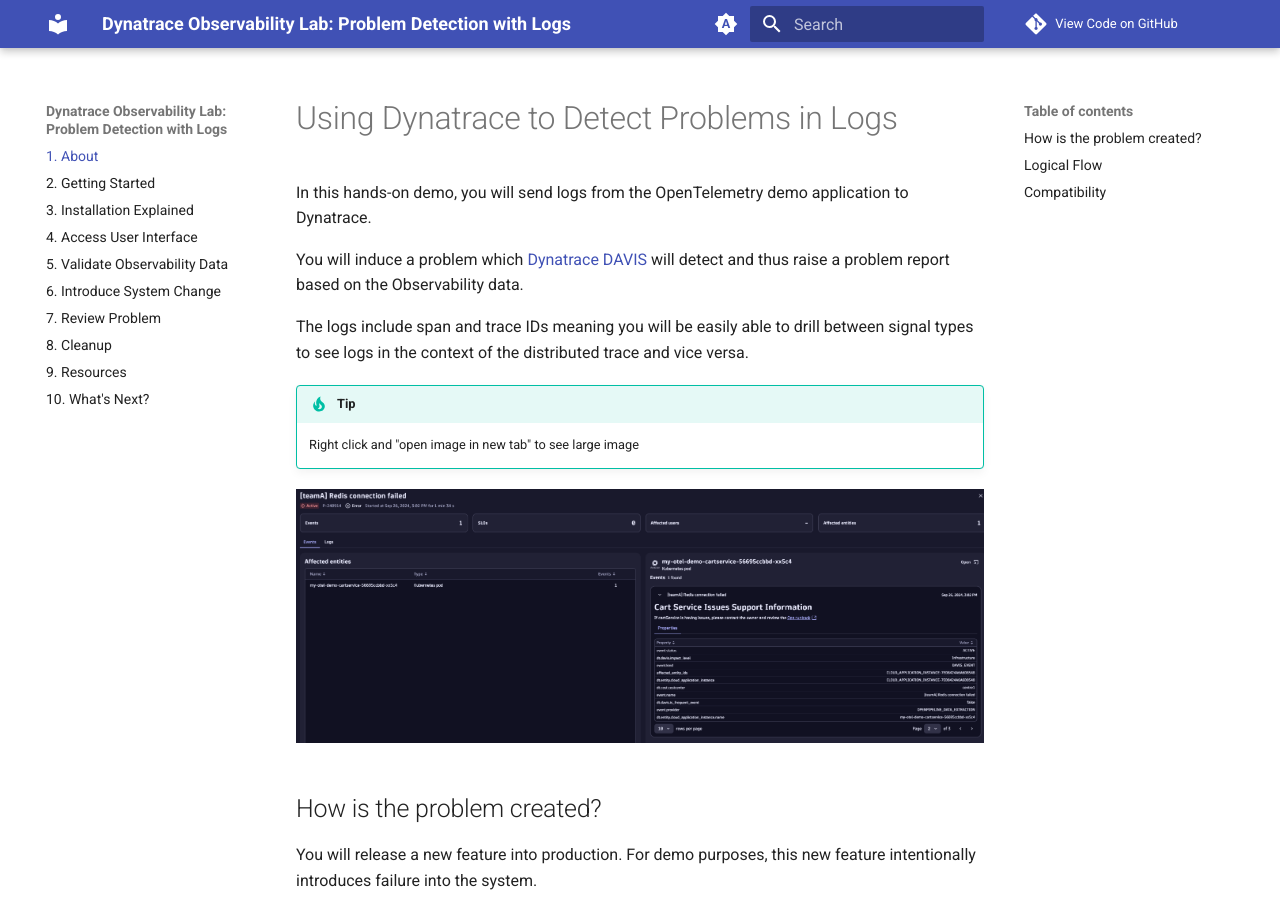
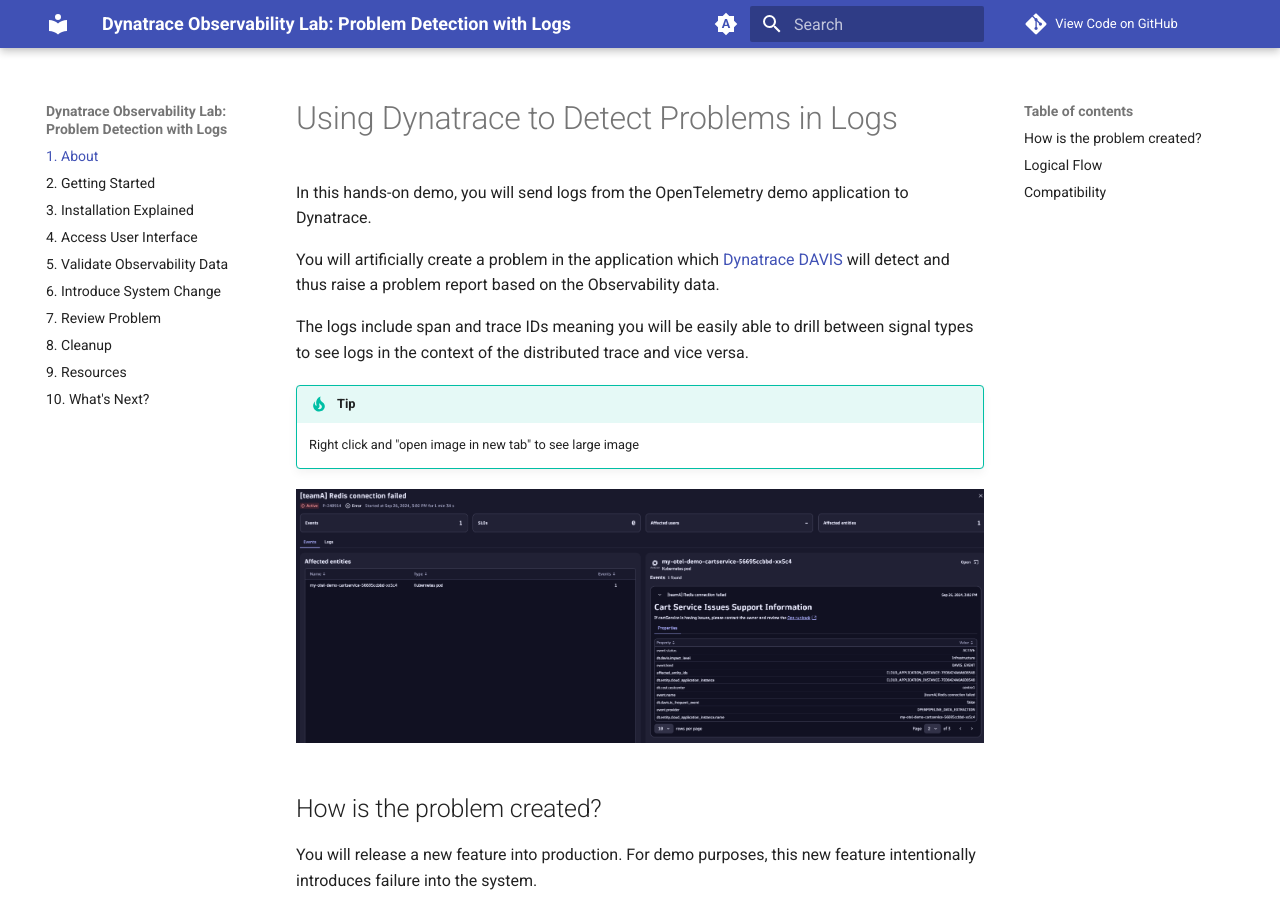
Before and after one commit to Dynatrace/obslab-log-problem-detection, an MkDocs documentation site: the page built from docs/index.md, in a window 1280 px wide and 900 px high. Built offline with MkDocs 1.6.1 and Material for MkDocs 9.7.7, drawn with Linux system fonts in a browser that asks for light colours; comment, search, counter and statistics services are not loaded.

Commit message:
update wording

```diff
--- a/docs/index.md
+++ b/docs/index.md
@@ -2,7 +2,7 @@
 
 In this hands-on demo, you will send logs from the OpenTelemetry demo application to Dynatrace.
 
-You will induce a problem which [Dynatrace DAVIS](https://www.dynatrace.com/platform/artificial-intelligence/){target=_blank} will detect and thus raise a problem report based on the Observability data.
+You will artificially create a problem in the application which [Dynatrace DAVIS](https://www.dynatrace.com/platform/artificial-intelligence/){target=_blank} will detect and thus raise a problem report based on the Observability data.
 
 The logs include span and trace IDs meaning you will be easily able to drill between signal types to see logs in the context of the distributed trace and vice versa.
 
```
Also changed, not shown: README.md (+1 -1 lines).
